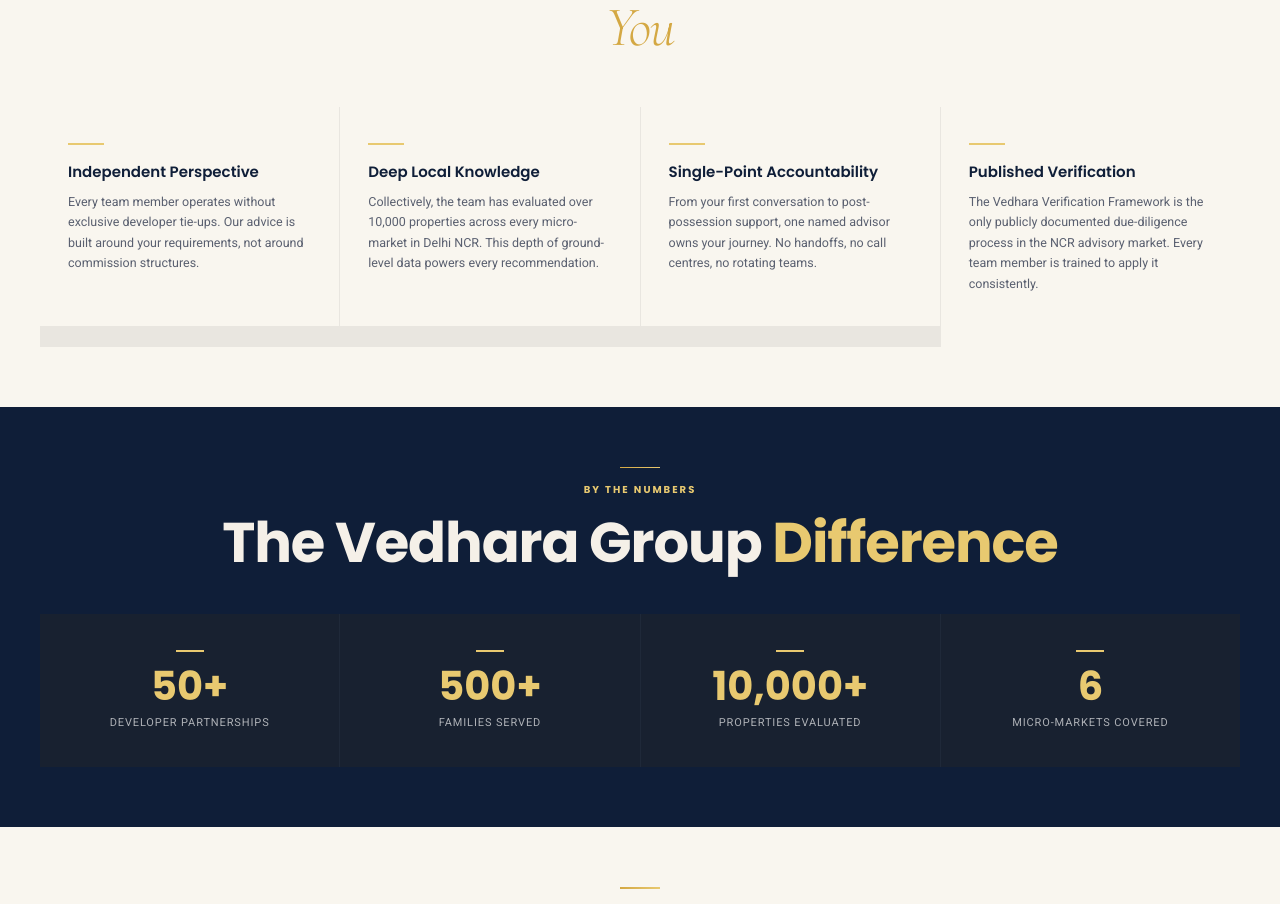
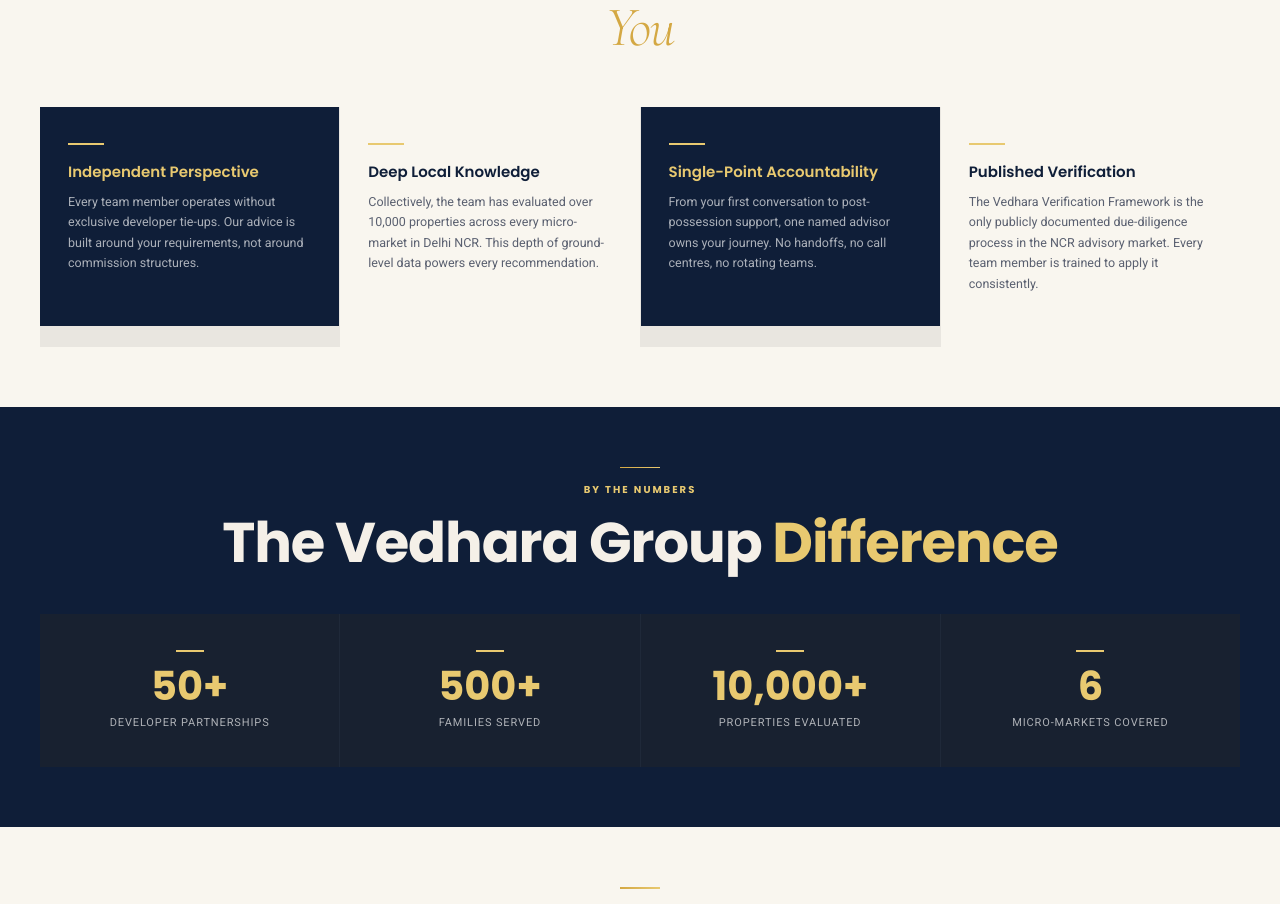
Before and after one commit to mohit1661-ai/Vedhara-Group-Supabase, a Next.js app: page /team in a window 1280 px wide. Shown: the part 2467-3371 px from the top of the page. Built offline with nearby package versions, Linux system fonts and the light colour scheme.

Commit message:
Apply svc-card-alt alternating pattern to Services, Market Insights, Investment Advisory, and Team pages

```diff
--- a/app/globals.css
+++ b/app/globals.css
@@ -137,36 +137,8 @@ img,video{max-width:100%;height:auto;}
 .svc-card-alt > :nth-child(even) .svc-card{background:var(--cream);}
 .svc-card-alt > :nth-child(even) .svc-card:hover{background:var(--navy)!important;}
 
-/* Desktop: position-specific overrides for color swapping */
-@media(min-width: 1025px){
-  /* Position 7 (NRI) → cream idle, navy hover (like even) */
-  .svc-card-alt > :nth-child(7){background:var(--cream)!important;}
-  .svc-card-alt > :nth-child(7) .gold-accent{background:var(--gold-lt)!important;}
-  .svc-card-alt > :nth-child(7) .svc-card-title{color:var(--navy)!important;}
-  .svc-card-alt > :nth-child(7) .svc-card-desc{color:var(--slate)!important;}
-  .svc-card-alt > :nth-child(7) .svc-card-arrow{color:var(--navy)!important;}
-  .svc-card-alt > :nth-child(7):hover{background:var(--navy)!important;}
-  .svc-card-alt > :nth-child(7):hover .svc-card-title{color:var(--gold-lt)!important;}
-  .svc-card-alt > :nth-child(7):hover .svc-card-desc{color:rgba(232,201,112,0.55)!important;}
-  .svc-card-alt > :nth-child(7):hover .svc-card-arrow{color:var(--gold-lt)!important;}
-  .svc-card-alt > :nth-child(7):hover .gold-accent{background:var(--gold-lt)!important;}
-  .svc-card-alt > :nth-child(7) .svc-card{background:var(--cream)!important;}
-  .svc-card-alt > :nth-child(7) .svc-card:hover{background:var(--navy)!important;}
-
-  /* Position 8 (Property Mgmt) → navy idle, cream hover (like odd) */
-  .svc-card-alt > :nth-child(8){background:var(--navy)!important;}
-  .svc-card-alt > :nth-child(8) .gold-accent{background:var(--gold-lt)!important;}
-  .svc-card-alt > :nth-child(8) .svc-card-title{color:var(--gold-lt)!important;}
-  .svc-card-alt > :nth-child(8) .svc-card-desc{color:rgba(255,255,255,0.65)!important;}
-  .svc-card-alt > :nth-child(8) .svc-card-arrow{color:#ffffff!important;}
-  .svc-card-alt > :nth-child(8):hover{background:var(--cream)!important;}
-  .svc-card-alt > :nth-child(8):hover .svc-card-title{color:var(--navy)!important;}
-  .svc-card-alt > :nth-child(8):hover .svc-card-desc{color:var(--slate)!important;}
-  .svc-card-alt > :nth-child(8):hover .svc-card-arrow{color:var(--gold-lt)!important;}
-  .svc-card-alt > :nth-child(8):hover .gold-accent{background:var(--gold)!important;}
-  .svc-card-alt > :nth-child(8) .svc-card{background:var(--navy)!important;}
-  .svc-card-alt > :nth-child(8) .svc-card:hover{background:var(--cream)!important;}
-}
+/* No desktop position-specific overrides needed — all svc-card-alt grids
+   follow the natural odd/even alternating pattern across breakpoints. */
 
 /* FAQ */
 .faq-item{border-bottom:1px solid rgba(255,255,255,0.06);}
--- a/app/investment-advisory/page.tsx
+++ b/app/investment-advisory/page.tsx
@@ -93,15 +93,16 @@ export default function InvestmentAdvisoryPage() {
               <h2 className="heading-xl" style={{ color:"var(--navy)",lineHeight:1.1 }}>Where We Are Recommending Investment Today</h2>
             </div>
           </ScrollReveal>
-          <div style={{ display:"grid",gridTemplateColumns:"1fr 1fr",gap:1,background:"rgba(42,45,53,0.08)" }} className="grid-2">
+          <div style={{ display:"grid",gridTemplateColumns:"1fr 1fr",gap:1,background:"rgba(42,45,53,0.08)" }} className="grid-2 svc-card-alt">
             {corridors.map((c,i)=>(
               <ScrollReveal key={c.area} delay={i*80}>
-                <div className="hover-lift" style={{ background:"var(--cream)",padding:"32px 28px" }}>
-                  <div style={{ display:"flex",justifyContent:"space-between",alignItems:"flex-start",marginBottom:14,gap:16 }}>
-                    <h3 className="heading-md" style={{ color:"var(--navy)",lineHeight:1.3,fontSize:15 }}>{c.area}</h3>
-                    <span className="heading-md" style={{ color:"var(--gold)",flexShrink:0 }}>{c.yield}</span>
-                  </div>
-                  <p className="body-sm" style={{ color:"var(--slate)",margin:0 }}>{c.driver}</p>
+                <div className="svc-card" style={{ borderRadius:0 }}>
+                  <div className="gold-accent"></div>
+                  <h3 className="svc-card-title" style={{ display:"flex",justifyContent:"space-between",alignItems:"center" }}>
+                    {c.area}
+                    <span style={{ color:"var(--gold)",fontSize:15,flexShrink:0 }}>{c.yield}</span>
+                  </h3>
+                  <p className="svc-card-desc">{c.driver}</p>
                   <p className="caption" style={{ color:"rgba(212,168,67,0.55)",marginTop:10,marginBottom:0 }}>Gross Yield Estimate</p>
                 </div>
               </ScrollReveal>
--- a/app/market-insights/page.tsx
+++ b/app/market-insights/page.tsx
@@ -30,8 +30,8 @@ export default function Page() {
             </div>
           </ScrollReveal>
           <ScrollReveal><div style={{ marginBottom:36 }}><span className="v-line" /><h2 className="heading-lg" style={{ color:"var(--navy)" }}>Current Market Themes</h2></div></ScrollReveal>
-          <div style={{ display:"grid",gridTemplateColumns:"1fr 1fr",gap:1,background:"rgba(42,45,53,0.08)" }} className="grid-2">
-            {themes.map((t,i)=>(<ScrollReveal key={t.title} delay={i*80}><div style={{ background:"var(--cream)",padding:"28px 24px" }}><h3 className="heading-md" style={{ color:"var(--navy)",marginBottom:10,fontSize:15 }}>{t.title}</h3><p className="body-sm" style={{ color:"var(--slate)",margin:0 }}>{t.body}</p></div></ScrollReveal>))}
+          <div style={{ display:"grid",gridTemplateColumns:"1fr 1fr",gap:1,background:"rgba(42,45,53,0.08)" }} className="grid-2 svc-card-alt">
+            {themes.map((t,i)=>(<ScrollReveal key={t.title} delay={i*80}><div className="svc-card" style={{ borderRadius:0 }}><div className="gold-accent"></div><h3 className="svc-card-title">{t.title}</h3><p className="svc-card-desc">{t.body}</p></div></ScrollReveal>))}
           </div>
         </div>
       </section>
--- a/app/services/page.tsx
+++ b/app/services/page.tsx
@@ -90,10 +90,10 @@ export default function ServicesPage() {
           <p className="body-lg" style={{ color:"rgba(255,255,255,0.85)",maxWidth:580,margin:"0 auto" }}>Independent guidance tailored to your specific goals, from your first home to a multi-property portfolio.</p>
       </VideoHeroSection>
       <section style={{ background:"var(--cream)",padding:"60px 32px" }}>
-        <div style={{ maxWidth:1320,margin:"0 auto",display:"grid",gridTemplateColumns:"repeat(3,1fr)",gap:1,background:"rgba(42,45,53,0.08)" }} className="grid-3">
+        <div style={{ maxWidth:1320,margin:"0 auto",display:"grid",gridTemplateColumns:"repeat(3,1fr)",gap:1,background:"rgba(42,45,53,0.08)" }} className="grid-3 svc-card-alt">
           {services.map((svc,i)=>(
             <ScrollReveal key={svc.href} delay={i*60}>
-              <Link href={svc.href} className="svc-card" style={{ background:"var(--cream)",borderRadius:0 }}>
+              <Link href={svc.href} className="svc-card" style={{ borderRadius:0 }}>
                 <div className="gold-accent"></div>
                 <h2 className="svc-card-title">{svc.title}</h2>
                 <p className="svc-card-desc">{svc.desc}</p>
--- a/app/team/page.tsx
+++ b/app/team/page.tsx
@@ -177,10 +177,10 @@ export default function TeamPage() {
               </h2>
             </div>
           </ScrollReveal>
-          <div style={{ display:"grid",gridTemplateColumns:"repeat(4,1fr)",gap:1,background:"rgba(42,45,53,0.08)" }} className="grid-4">
+          <div style={{ display:"grid",gridTemplateColumns:"repeat(4,1fr)",gap:1,background:"rgba(42,45,53,0.08)" }} className="grid-4 svc-card-alt">
             {whyMatters.map((item,i)=>(
               <ScrollReveal key={item.title} delay={i*70}>
-                <div className="svc-card" style={{ background:"var(--cream)",borderRadius:0 }}>
+                <div className="svc-card" style={{ borderRadius:0 }}>
                   <div className="gold-accent"></div>
                   <h3 className="svc-card-title">{item.title}</h3>
                   <p className="svc-card-desc">{item.desc}</p>
```
